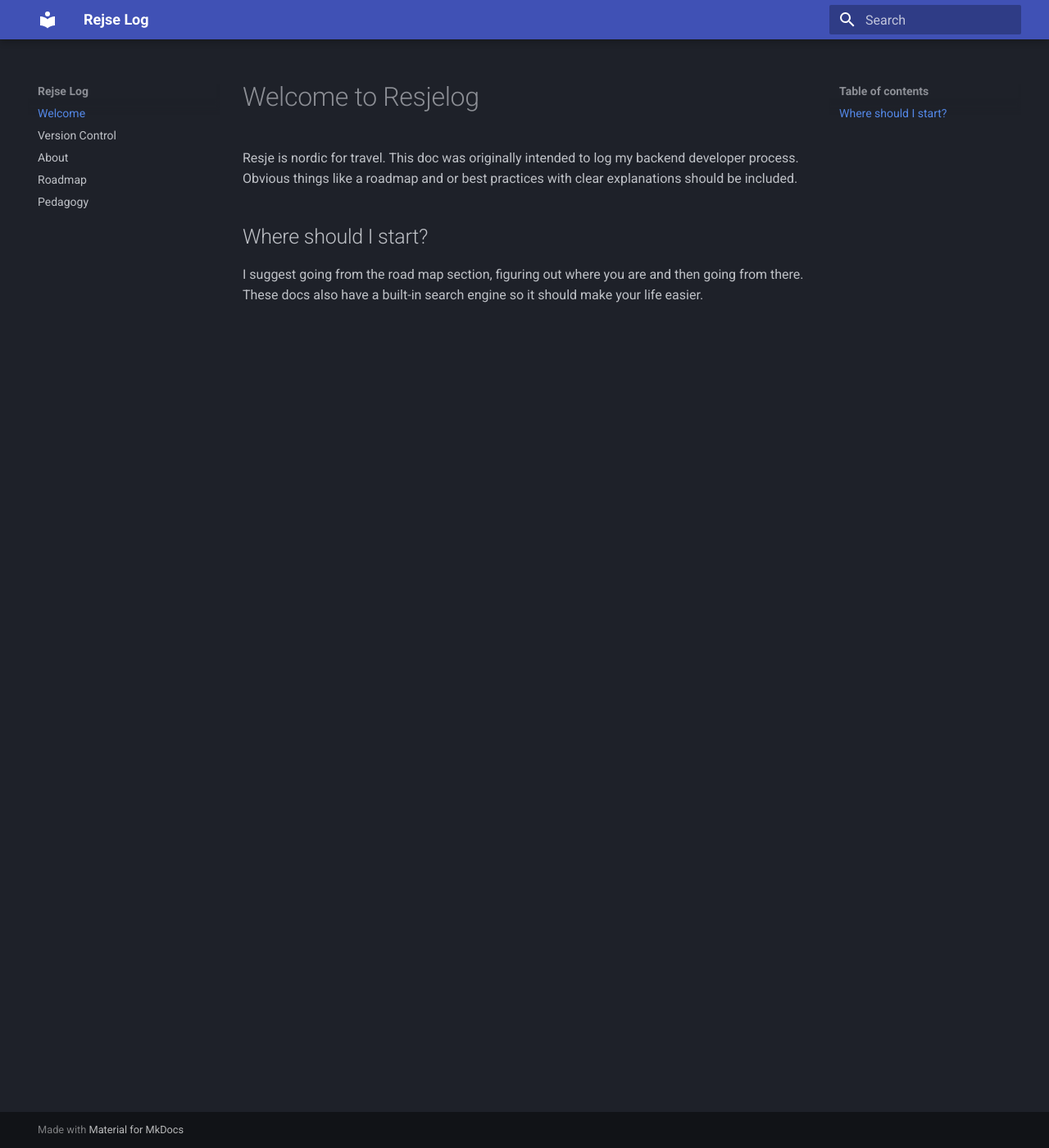
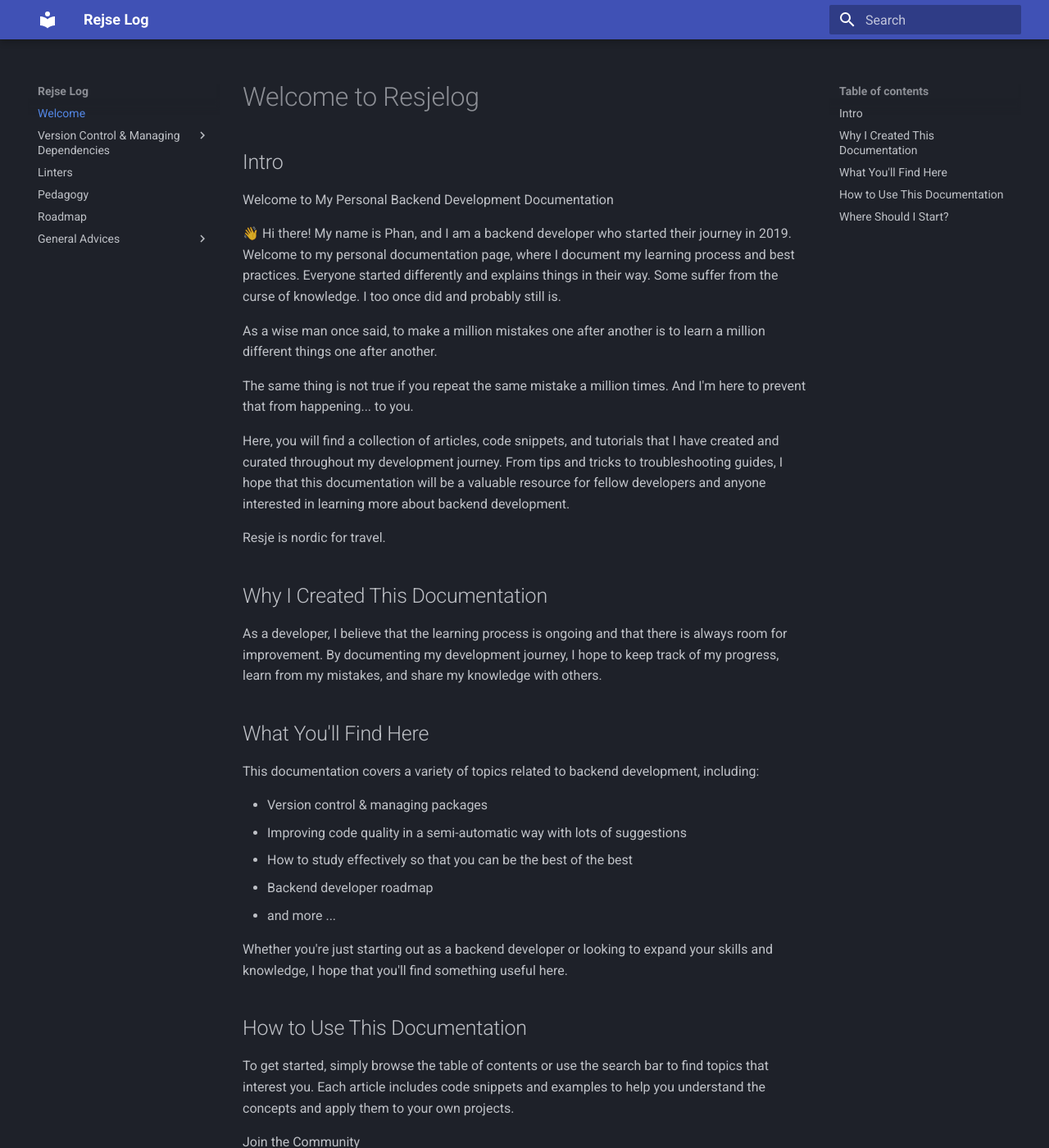
Before and after one commit to Spiffy1/rejselog, an MkDocs documentation site: the page built from docs/index.md, in a window 1280 px wide and 1400 px high. Shown: the whole window at 82% size. Built offline with MkDocs 1.6.1 and Material for MkDocs 9.7.7, drawn with Linux system fonts in a browser that asks for light colours; some of the changed text lies outside the part shown.

Commit message:
docs: update docs

```diff
--- a/docs/index.md
+++ b/docs/index.md
@@ -1,6 +1,43 @@
 # Welcome to Resjelog
-Resje is nordic for travel. This doc was originally intended to log my backend developer process.
-Obvious things like a roadmap and or best practices with clear explanations should be included.
 
-## Where should I start?
+## Intro
+Welcome to My Personal Backend Development Documentation
+
+👋 Hi there! My name is Phan, and I am a backend developer who started their journey in 2019. Welcome to my personal documentation page, where I document my learning process and best practices. Everyone started differently and explains things in their way. Some suffer from the curse of knowledge. I too once did and probably still is.
+
+As a wise man once said, to make a million mistakes one after another is to learn a million different things one after another.
+
+The same thing is not true if you repeat the same mistake a million times. And I'm here to prevent that from happening... to you.
+
+Here, you will find a collection of articles, code snippets, and tutorials that I have created and curated throughout my development journey. From tips and tricks to troubleshooting guides, I hope that this documentation will be a valuable resource for fellow developers and anyone interested in learning more about backend development.
+
+Resje is nordic for travel.
+
+## Why I Created This Documentation
+
+As a developer, I believe that the learning process is ongoing and that there is always room for improvement. By documenting my development journey, I hope to keep track of my progress, learn from my mistakes, and share my knowledge with others.
+
+## What You'll Find Here
+
+This documentation covers a variety of topics related to backend development, including:
+
+* Version control & managing packages
+* Improving code quality in a semi-automatic way with lots of suggestions
+* How to study effectively so that you can be the best of the best
+* Backend developer roadmap
+* and more ...
+
+Whether you're just starting out as a backend developer or looking to expand your skills and knowledge, I hope that you'll find something useful here.
+
+## How to Use This Documentation
+
+To get started, simply browse the table of contents or use the search bar to find topics that interest you. Each article includes code snippets and examples to help you understand the concepts and apply them to your own projects.
+
+Join the Community
+
+Finally, I invite you to join the community by following me on [Twitter], [LinkedIn], or [GitHub]. Feel free to reach out with any questions or suggestions – I'd love to hear from you!
+
+Happy coding! 💻🚀
+
+## Where Should I Start?
 I suggest going from the road map section, figuring out where you are and then going from there. These docs also have a built-in search engine so it should make your life easier.
--- a/mkdocs.yml
+++ b/mkdocs.yml
@@ -2,10 +2,21 @@ site_name: Rejse Log
 
 nav:
   - Welcome: "index.md"
-  - Version Control: "version_control.md"
-  - About: "about.md"
+  - Version Control & Managing Dependencies:
+      - Intro: "version-control/intro.md"
+      - Python:
+          - Intro: "version-control/python/about.md"
+          - Pipfile: "version-control/python/intro.md"
+          - Installation Guideline: "version-control/python/installation.md"
+      - NodeJs:
+          - Intro: "version-control/nodejs/intro.md"
+  # - About: "about.md"
+  - Linters: code-quality/linter.md
+  - Pedagogy: "pedagogy/efficient_learning.md"
   - Roadmap: "roadmap.md"
-  - Pedagogy: "efficient_learning.md"
+  - General Advices:
+      - Business First: "general-advices/business-first.md"
+      - Automate as much as possible: "general-advices/automaton.md"
 permissions:
   contents: write
 
@@ -19,3 +30,9 @@ markdown_extensions:
   - pymdownx.emoji:
       emoji_index: !!python/name:materialx.emoji.twemoji
       emoji_generator: !!python/name:materialx.emoji.to_svg
+  - markdown.extensions.codehilite:
+      css_class: highlight # optional CSS class for code blocks
+      guess_lang: false # disable automatic language guessing
+      linenums: false # disable line numbering
+  - markdown.extensions.extra
+  - markdown.extensions.meta
```
Also changed, not shown: docs/about.md (deleted, +0 -9 lines), docs/code-quality/linter.md (added, +45 -0 lines), docs/efficient_learning.md (deleted, +0 -17 lines), docs/general-advices/automaton.md (added, +32 -0 lines), docs/general-advices/business-first.md (added, +25 -0 lines), docs/pedagogy/efficient_learning.md (added, +17 -0 lines), docs/version-control/intro.md (renamed from docs/version_control.md, +4 -2 lines), docs/version-control/nodejs/intro.md (added, +19 -0 lines), docs/version-control/python/about.md (added, +21 -0 lines), docs/version-control/python/installation.md (added, +47 -0 lines), docs/version-control/python/intro.md (added, +23 -0 lines), docs/version-control/nodejs/installation.md (added).
